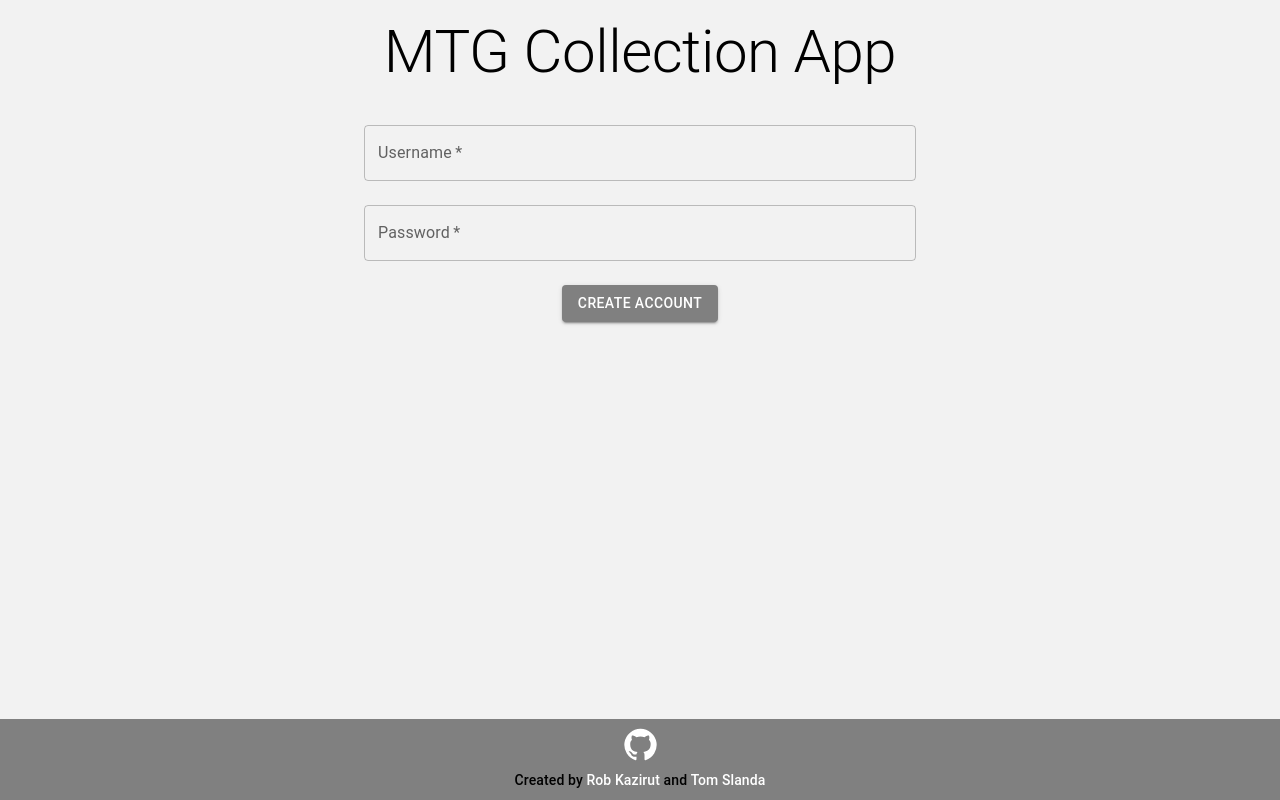
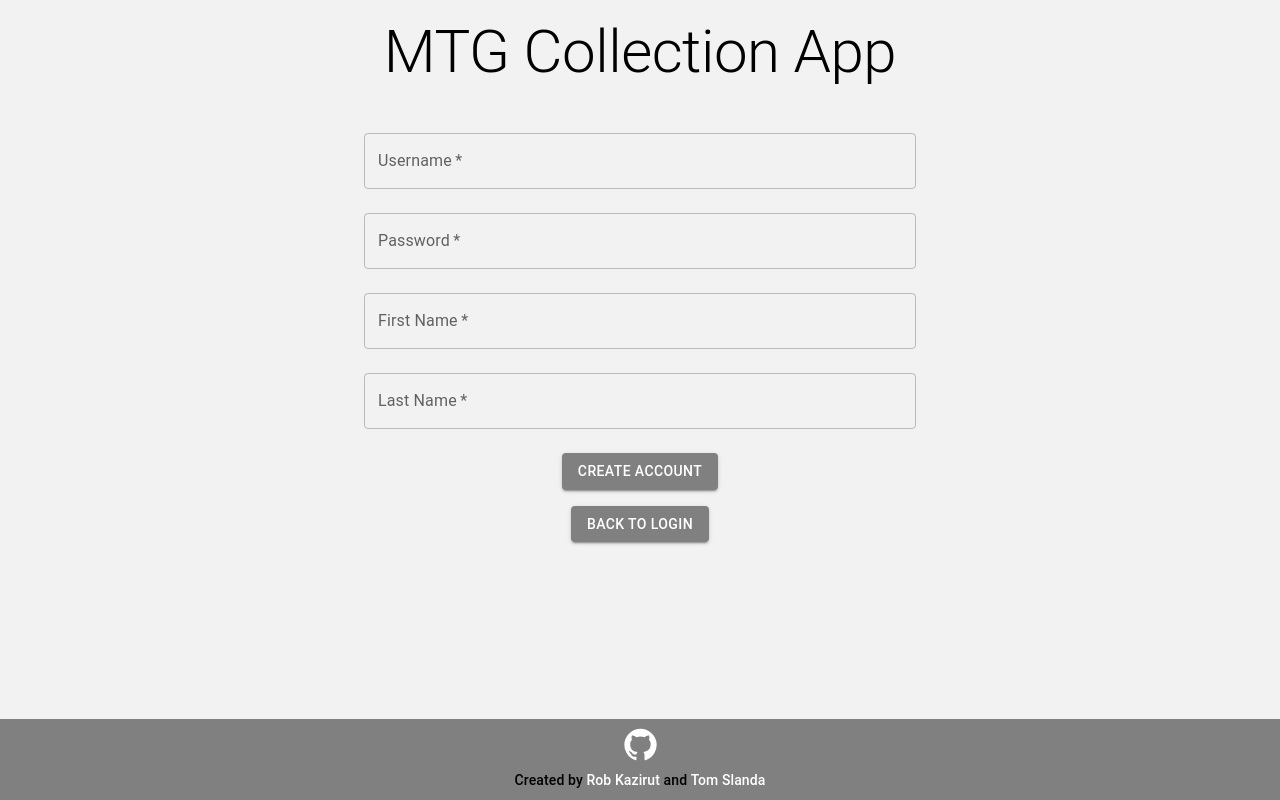
Before and after one commit to Turizak/mtgCollectionFE, a React (Vite) app: page /account in a window 1280 px wide. Built offline with nearby package versions, Linux system fonts and the light colour scheme; no server answers.

Commit message:
fixed create account page
create account message working

IDK
:

```diff
--- a/src/components/Account.tsx
+++ b/src/components/Account.tsx
@@ -1,44 +1,47 @@
-import { useNavigate } from "react-router-dom";
-import { useRef } from "react";
-import { Box, TextField, Button, Container, Typography } from "@mui/material/";
-import { useMutation } from "@tanstack/react-query";
+import { useNavigate } from 'react-router-dom';
+import { useRef, useState } from 'react';
+import { Box, TextField, Button, Container, Typography } from '@mui/material/';
+import { useMutation } from '@tanstack/react-query';
 
 function Account() {
-
+  const [message, setMessage] = useState('');
   const usernameRef = useRef<HTMLInputElement>(null);
   const passwordRef = useRef<HTMLInputElement>(null);
+  const firstNameRef = useRef<HTMLInputElement>(null);
+  const lastNameRef = useRef<HTMLInputElement>(null);
 
   // useNavigate hook from React Router
   const navigate = useNavigate();
 
   // ENV Variables
   const baseURL = import.meta.env.VITE_APIURL;
-  const url = `${baseURL}/api/v1/account/create`
+  const url = `${baseURL}/api/v1/account/create`;
 
   async function createAccount(body: any) {
-    try {
     const response = await fetch(url, {
-        method: "POST",
+      method: 'POST',
       headers: {
-          Accept: "*/*",
-          "Content-Type": "application/json",
+        Accept: '*/*',
+        'Content-Type': 'application/json',
       },
       body: JSON.stringify(body),
     });
     if (!response.ok) {
-        throw new Error(`${response.status}`)
+      throw new Error(`${response.status}`);
     }
-      alert("Account created!");
-      navigate("/login");
-    }
-    catch (error) {
-      console.error(error)
-    }
+    manageMessage('Account Created!');
   }
 
   const { mutate } = useMutation({
-    mutationFn: createAccount
-  })
+    mutationFn: createAccount,
+  });
+
+  function manageMessage(content) {
+    setMessage(content);
+    setTimeout(() => {
+      setMessage('');
+    }, 3000);
+  }
 
   // Login
   async function submitHandler(e: React.FormEvent) {
@@ -46,22 +49,29 @@ function Account() {
     const accountObject = {
       username: `${usernameRef?.current?.value}`,
       password: `${passwordRef?.current?.value}`,
-    }
-    mutate(accountObject)
+      firstName: `${firstNameRef?.current?.value}`,
+      lastName: `${lastNameRef?.current?.value}`,
+    };
+    mutate(accountObject);
   }
 
   return (
     <>
-        <Container maxWidth="sm" sx={{ textAlign: "center"}}>
+      <Container maxWidth="sm" sx={{ textAlign: 'center' }}>
         <Typography variant="h2" align="center" sx={{ mt: 2 }} gutterBottom>
           MTG Collection App
+        </Typography>
+        <Typography
+          sx={{ display: 'flex', justifyContent: 'center', padding: 0.5 }}
+        >
+          <span>{message}</span>
         </Typography>
         <form onSubmit={submitHandler}>
           <Box
             sx={{
-                display: "block",
-                alignItems: "center",
-                justifyContent: "center",
+              display: 'block',
+              alignItems: 'center',
+              justifyContent: 'center',
             }}
           >
             <TextField
@@ -71,7 +81,7 @@ function Account() {
               label="Username"
               id="username"
               type="text"
-                sx={{ width: "100%" }}
+              sx={{ width: '100%' }}
               inputRef={usernameRef}
             />
             <TextField
@@ -81,19 +91,51 @@ function Account() {
               label="Password"
               id="password"
               type="password"
-                sx={{ width: "100%" }}
+              sx={{ width: '100%' }}
               inputRef={passwordRef}
+            />
+            <TextField
+              required
+              variant="outlined"
+              margin="normal"
+              label="First Name"
+              id="firstName"
+              type="text"
+              sx={{ width: '100%' }}
+              inputRef={firstNameRef}
+            />
+            <TextField
+              required
+              variant="outlined"
+              margin="normal"
+              label="Last Name"
+              id="lastName"
+              type="text"
+              sx={{ width: '100%' }}
+              inputRef={lastNameRef}
             />
             <Button
               variant="contained"
               type="submit"
               sx={{
-                  display: "flex",
-                  margin: "auto",
-                  marginTop: 2
+                display: 'flex',
+                margin: 'auto',
+                marginTop: 2,
               }}
             >
               Create Account
+            </Button>
+            <Button
+              variant="contained"
+              type="button"
+              sx={{
+                display: 'flex',
+                margin: 'auto',
+                marginTop: 2,
+              }}
+              onClick={()=> navigate('/login')}
+            >
+              Back to Login
             </Button>
           </Box>
         </form>
--- a/src/components/Collection.tsx
+++ b/src/components/Collection.tsx
@@ -1,6 +1,5 @@
 import { useQuery } from '@tanstack/react-query';
-import { useContext, useState } from 'react';
-import AuthContext from '../context/AuthProvider';
+import { useState } from 'react';
 import Header from './Header';
 import CollectionCards from './CollectionCards';
 import LogoutModal from './LogoutModal';
@@ -29,7 +28,6 @@ interface AccountCards {
 function Collection() {
   const [message, setMessage] = useState<string>('');
   const [deleteModalOpen, setDeleteModalOpen] = useState<boolean>(false);
-
   const baseURL = import.meta.env.VITE_APIURL;
   const token = localStorage.getItem('accessToken');
 
@@ -63,8 +61,8 @@ function Collection() {
       throw new Error(`There was a problem: ${response.status}`);
     }
     const commits = await response.json();
-    setDeleteModalOpen(false)
-    manageMessage(commits?.result);
+    setDeleteModalOpen(false);
+    manageMessage(commits?.results)
     refetch();
   }
 
@@ -81,7 +79,7 @@ function Collection() {
   }
 
   function handleDeleteModal(bool: boolean) {
-    setDeleteModalOpen(bool)
+    setDeleteModalOpen(bool);
   }
 
   return (
@@ -119,7 +117,7 @@ function Collection() {
               </TableRow>
             ) : isError ? (
               <TableRow>
-                <TableCell>Error: {error.message}</TableCell>
+                <TableCell>Error: {error?.message}</TableCell>
               </TableRow>
             ) : (
               <TableRow>
@@ -131,7 +129,7 @@ function Collection() {
       </TableContainer>
       <LogoutModal />
     </>
-  );
+  )
 }
 
 export default Collection;
--- a/src/context/Theme.tsx
+++ b/src/context/Theme.tsx
@@ -4,6 +4,9 @@ const Theme = createTheme({
   palette: {
     primary: {
       main: 'hsla(0, 0%, 50%,1)',
+    },
+    secondary: {
+      main: 'hsla(0, 0%, 30%,1)',
     }
   }
   /*
```
Lines whose indentation alone changed are shown as unchanged.
